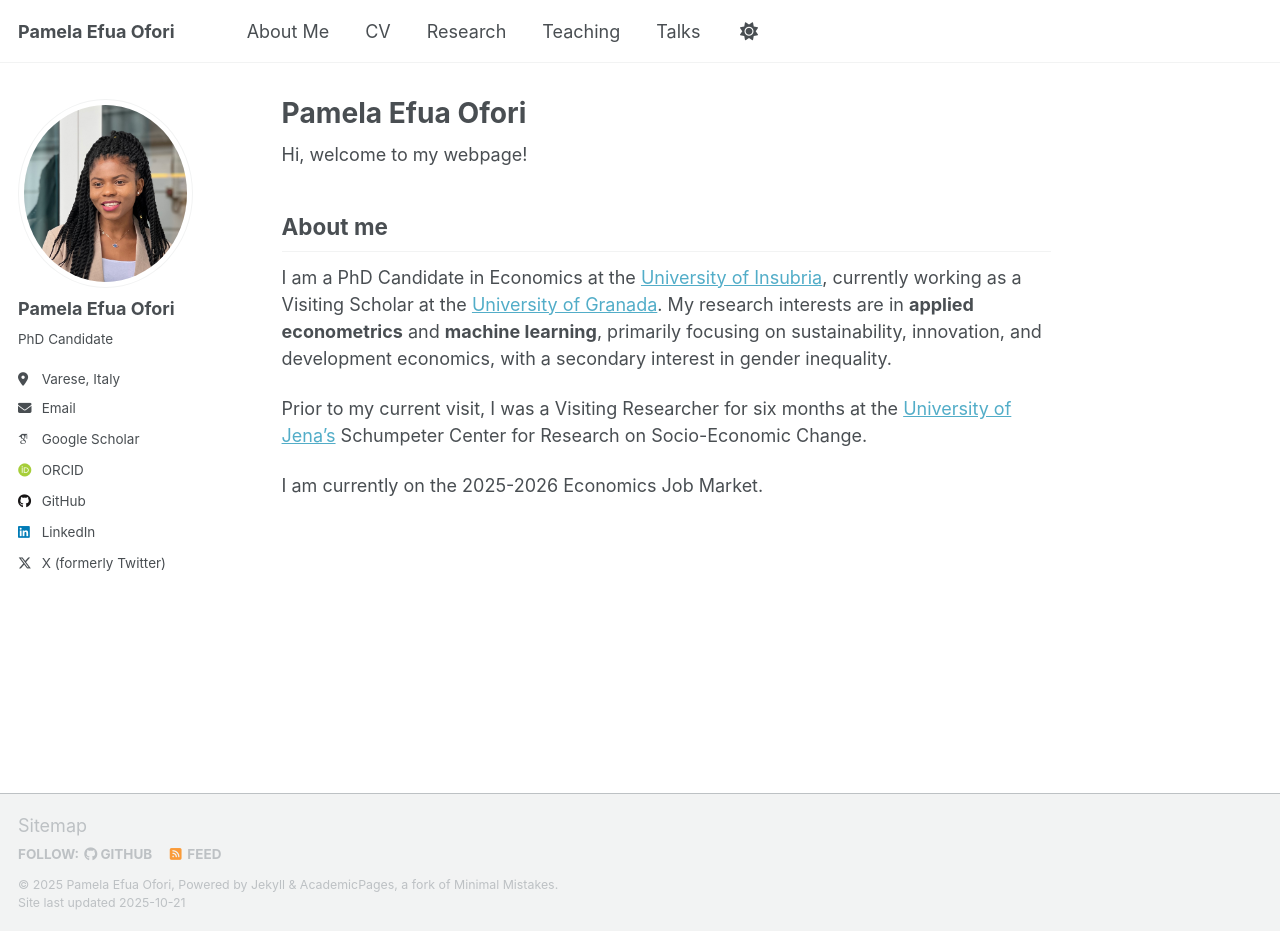
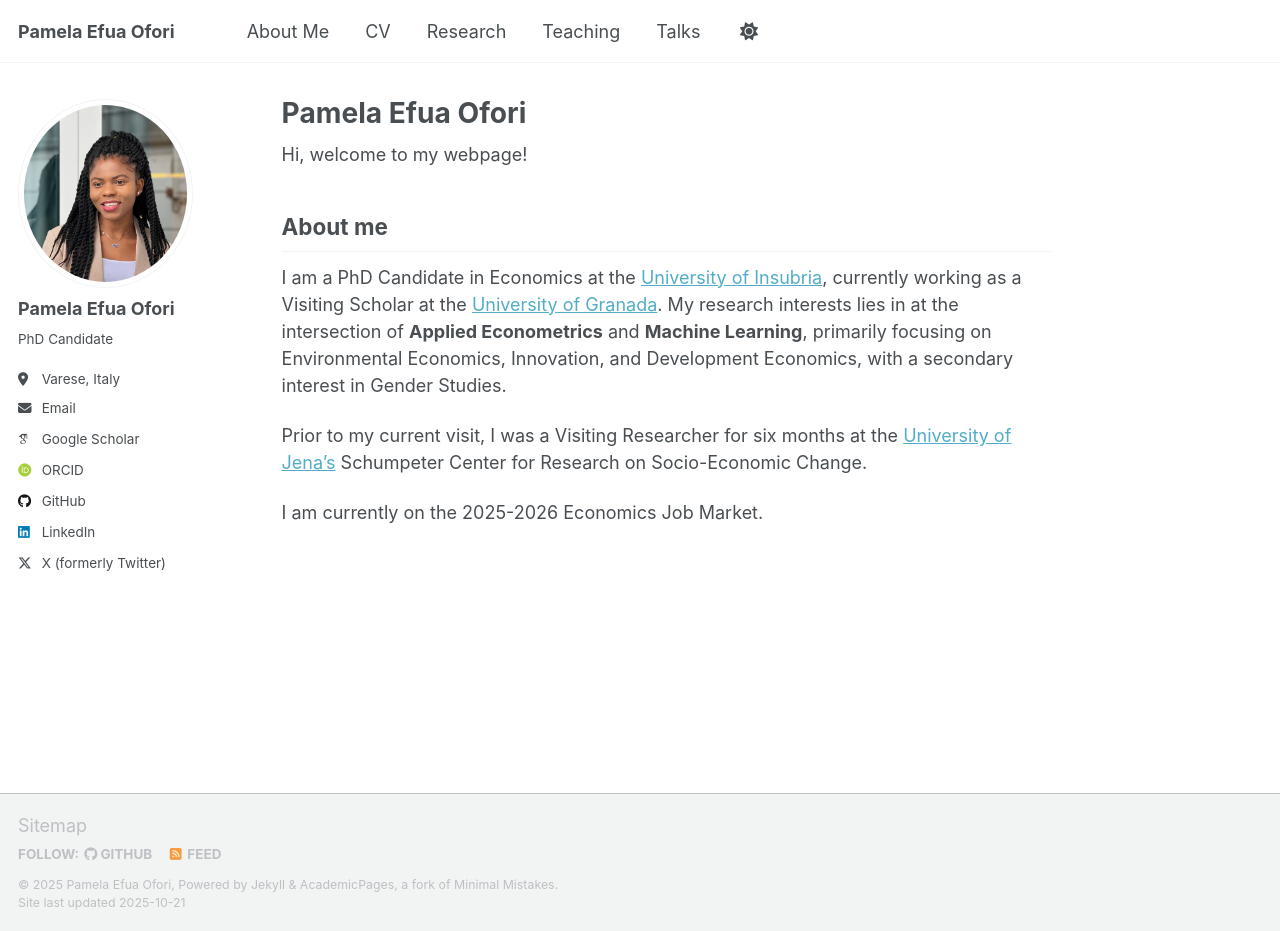
Before and after one commit to PEOFORI/peofori.github.io, a Jekyll site: the page built from _pages/about.md, in a window 1280 px wide and 931 px high. Built offline with Jekyll 4.4.1, drawn with Linux system fonts in a browser that asks for light colours; some web fonts are replaced; a script that is not in the unit is left out.

Commit message:
Update about.md

```diff
--- a/_pages/about.md
+++ b/_pages/about.md
@@ -12,7 +12,7 @@ Hi, welcome to my webpage!
 
 ## About me
 
-I am a PhD Candidate in Economics at the [University of Insubria](https://www.phd.eco.uninsubria.it/methods-and-models-for-economic-decisions/phd-students/), currently working as a Visiting Scholar at the [University of Granada](https://www.ugr.es/en). My research interests are in **applied econometrics** and **machine learning**, primarily focusing on sustainability, innovation, and development economics, with a secondary interest in gender inequality.
+I am a PhD Candidate in Economics at the [University of Insubria](https://www.phd.eco.uninsubria.it/methods-and-models-for-economic-decisions/phd-students/), currently working as a Visiting Scholar at the [University of Granada](https://www.ugr.es/en). My research interests lies in at the intersection of **Applied Econometrics** and **Machine Learning**, primarily focusing on Environmental Economics, Innovation, and Development Economics, with a secondary interest in Gender Studies.
 
 Prior to my current visit, I was a Visiting Researcher for six months at the [University of Jena's](https://www.jsec.uni-jena.de/en) Schumpeter Center for Research on Socio-Economic Change.
 
```
